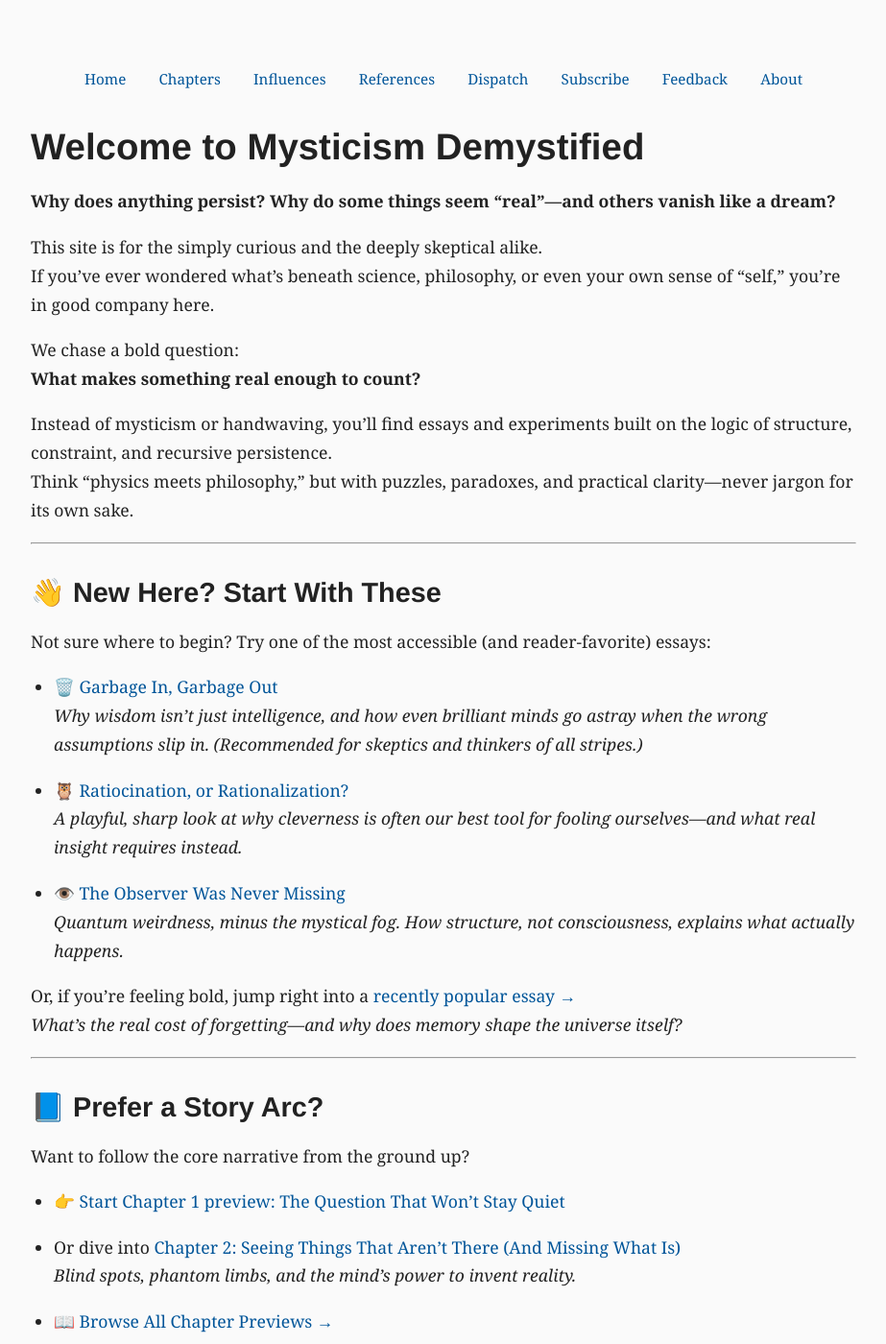
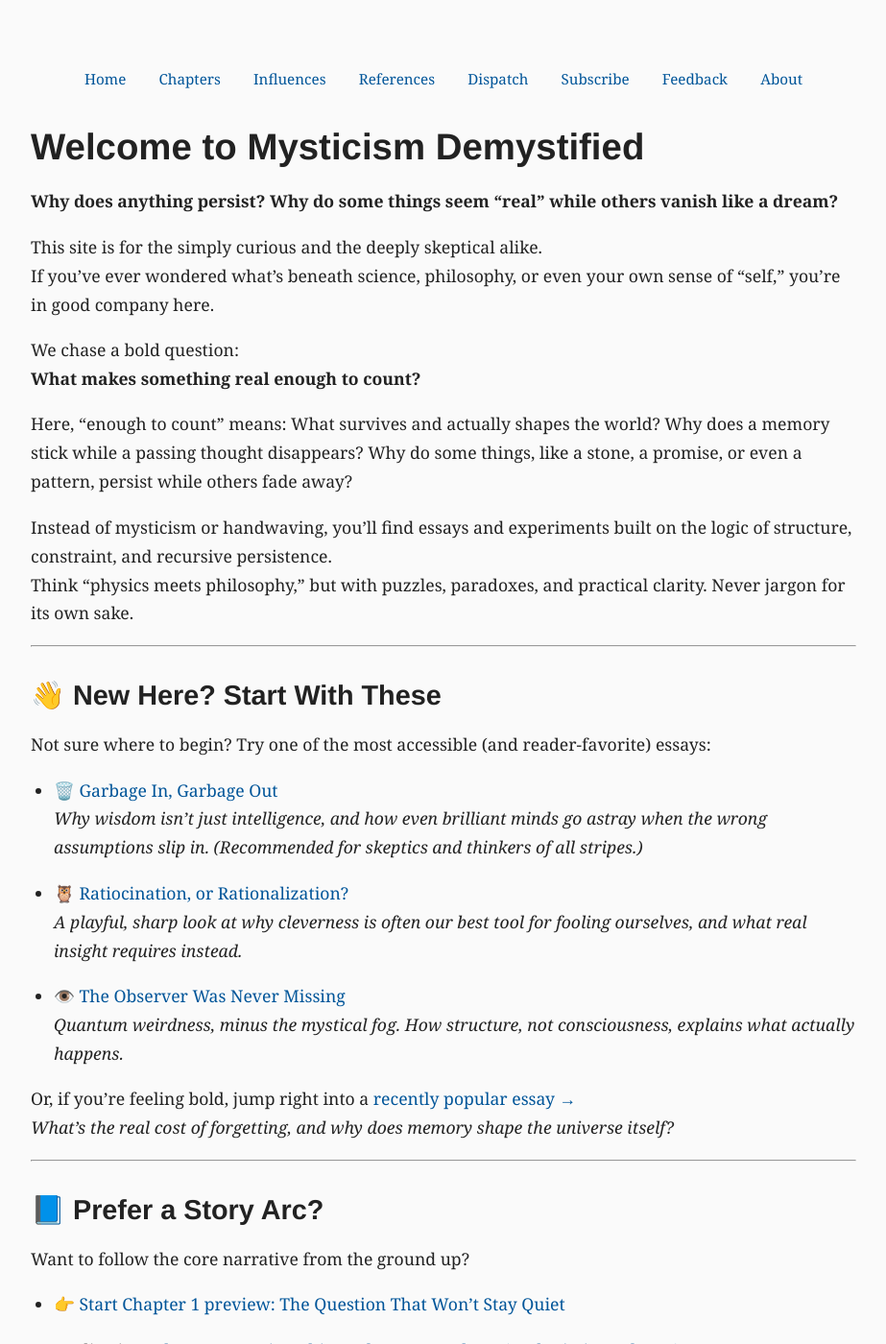
Before and after one commit to jonmmar/maram-cc-site, a Jekyll site: the page built from index.md, in a window 1280 px wide and 1400 px high. Shown: the whole window at 96% size, without its empty margins (178-1101 px from the left). Built offline with Jekyll 4.4.1, drawn with Linux system fonts in a browser that asks for light colours; some of the changed text lies outside the part shown.

Commit message:
reworked home page for friendliness v2

```diff
--- a/index.md
+++ b/index.md
@@ -1,13 +1,13 @@
 ---
 layout: default
 title: Mysticism Demystified — Constraint-First Physics, Structural Memory, and Recursive Coherence
-description: Essays on perception, identity, and the structure of reality — rigorous, grounded, and free of highfalutin handwaving. Recursive reinforcement, the constraint arrow of time, and mysticism demystified by structure.
+description: Essays on perception, identity, and the structure of reality. Rigorous, grounded, and free of highfalutin handwaving. Recursive reinforcement, the constraint arrow of time, and mysticism demystified by structure.
 image: /assets/images/default-preview.jpg
 ---
 
 # Welcome to Mysticism Demystified
 
-**Why does anything persist? Why do some things seem “real”—and others vanish like a dream?**
+**Why does anything persist? Why do some things seem “real” while others vanish like a dream?**
 
 This site is for the simply curious and the deeply skeptical alike.
 If you’ve ever wondered what’s beneath science, philosophy, or even your own sense of “self,” you’re in good company here.
@@ -15,8 +15,10 @@ If you’ve ever wondered what’s beneath science, philosophy, or even your own
 We chase a bold question:
 **What makes something real enough to count?**
 
+Here, “enough to count” means: What survives and actually shapes the world? Why does a memory stick while a passing thought disappears? Why do some things, like a stone, a promise, or even a pattern, persist while others fade away?
+
 Instead of mysticism or handwaving, you’ll find essays and experiments built on the logic of structure, constraint, and recursive persistence.
-Think “physics meets philosophy,” but with puzzles, paradoxes, and practical clarity—never jargon for its own sake.
+Think “physics meets philosophy,” but with puzzles, paradoxes, and practical clarity. Never jargon for its own sake.
 
 ---
 
@@ -28,13 +30,13 @@ Not sure where to begin? Try one of the most accessible (and reader-favorite) es
   *Why wisdom isn’t just intelligence, and how even brilliant minds go astray when the wrong assumptions slip in. (Recommended for skeptics and thinkers of all stripes.)*
 
 - 🦉 [Ratiocination, or Rationalization?](/dispatch/ratiocination_vs_rationalization.html)
-  *A playful, sharp look at why cleverness is often our best tool for fooling ourselves—and what real insight requires instead.*
+  *A playful, sharp look at why cleverness is often our best tool for fooling ourselves, and what real insight requires instead.*
 
 - 👁️ [The Observer Was Never Missing](/dispatch/the_observer_was_never_missing.html)
   *Quantum weirdness, minus the mystical fog. How structure, not consciousness, explains what actually happens.*
 
 Or, if you’re feeling bold, jump right into a [recently popular essay →](/dispatch/price_of_forgetting.html)
-*What’s the real cost of forgetting—and why does memory shape the universe itself?*
+*What’s the real cost of forgetting, and why does memory shape the universe itself?*
 
 ---
 
@@ -52,7 +54,7 @@ Want to follow the core narrative from the ground up?
 
 ## 📣 Dispatch: Side Quests & Experiments
 
-**Dispatch** is where the side doors open—quick essays, paradoxes, and experiments for the structurally curious.
+**Dispatch** is where the side doors open: quick essays, paradoxes, and experiments for the structurally curious.
 
 - 🧩 [Browse the full Dispatch →](/dispatch)
 
@@ -75,7 +77,7 @@ Looking for sources, further reading, or the science behind the stories?
 ## 👤 About the Author
 
 **Jonathan Maram** is a physicist, engineer, and recursive thinker whose work spans from space systems to structural itness.
-He writes to clarify—not to mystify—what makes something real.
+He writes to clarify, not to mystify, what makes something real.
 
 🔎 [Learn more about Jonathan →](/about)
 
```
